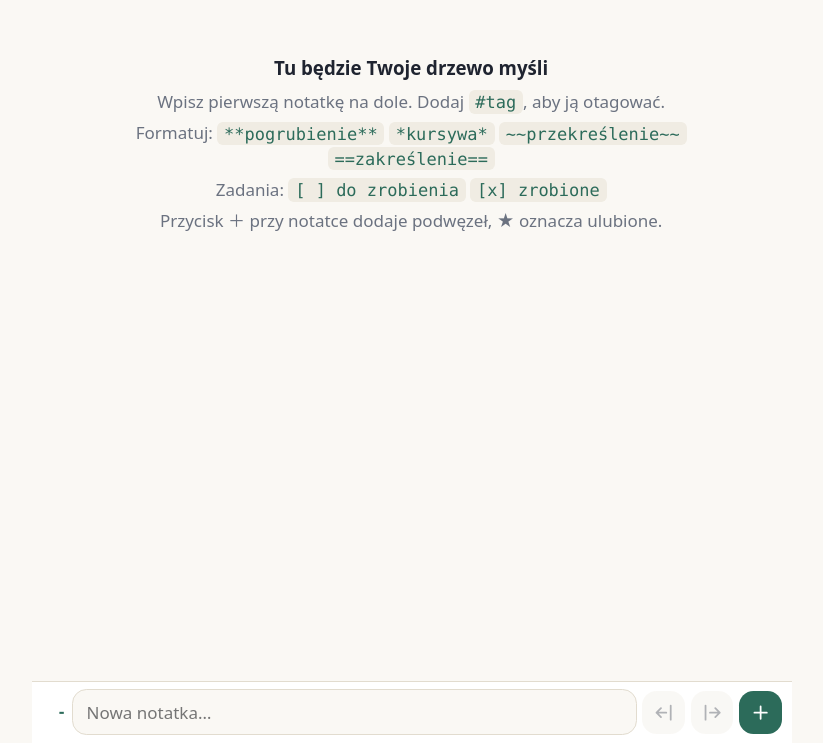
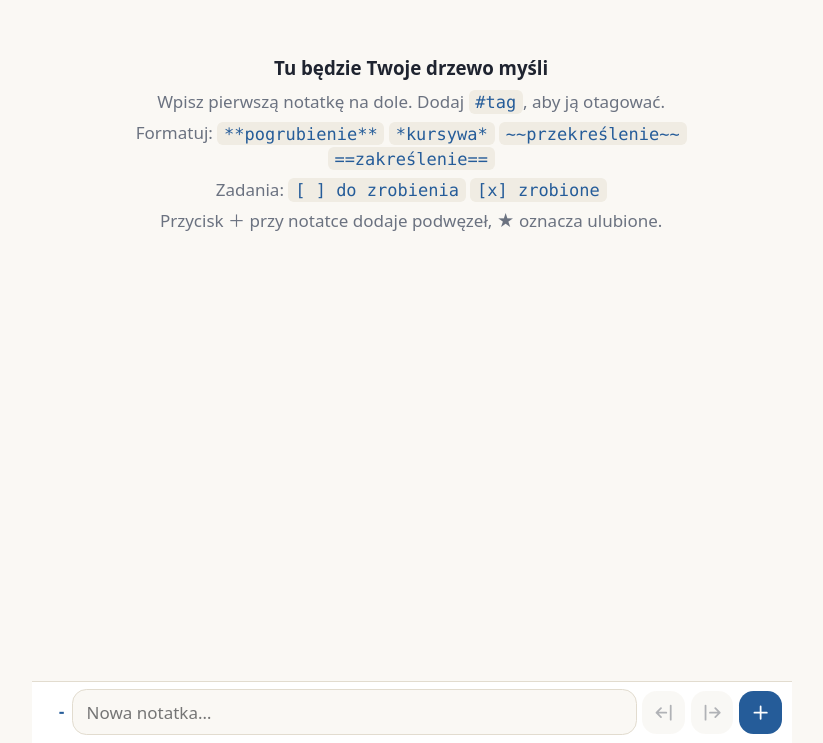
Before and after one commit to ksus/Notatnik, a plain HTML site: page index.html in a window 1280 px wide. Shown: the part 57-800 px from the top of the page, without its empty margins (228-1051 px from the left). Drawn offline with Linux system fonts and the light colour scheme.

Commit message:
zmiana kolorów zielony na niebieski

```diff
--- a/style.css
+++ b/style.css
@@ -7,9 +7,9 @@
   --ink: #1f2430;
   --muted: #6b7280;
   --line: #e2dccf;
-  --accent: #2c6b5a;
+  --accent: #255c99;
   --accent-ink: #ffffff;
-  --accent-soft: #e0eee8;
+  --accent-soft: #e1ecf7;
   --danger: #b3382c;
   --danger-soft: #f8e4e1;
   --shadow: 0 -8px 32px rgba(15, 20, 30, .18);
@@ -24,9 +24,9 @@
   --ink: #e8e5de;
   --muted: #9097a3;
   --line: #2c313a;
-  --accent: #6fcfb0;
-  --accent-ink: #0c1f19;
-  --accent-soft: #1f3a33;
+  --accent: #6eb5ff;
+  --accent-ink: #0b192c;
+  --accent-soft: #1b2f45;
   --danger: #ff8f80;
   --danger-soft: #3b211e;
   --shadow: 0 -8px 32px rgba(0, 0, 0, .55);
```
